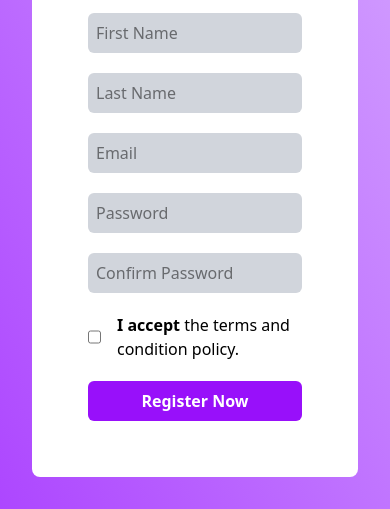
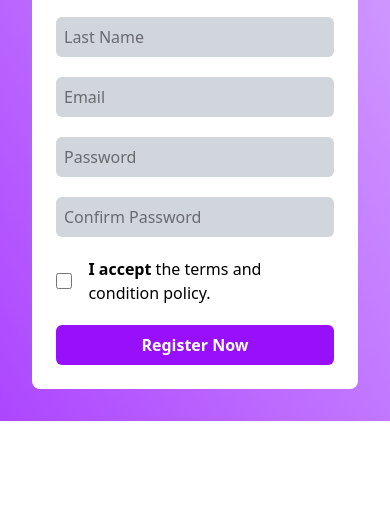
Before and after one commit to sihanas-mn/login-page-design-tailwind, a website: page index.html in a window 390 px wide. Shown: the part 391-900 px from the top of the page. After the commit the page ends 844 px from the top, so only its background shows below. Drawn offline with Linux system fonts and the light colour scheme.

Commit message:
feat: update padding classes for improved layout in index.html and output.css

```diff
--- a/index.html
+++ b/index.html
@@ -15,7 +15,7 @@
                 <p class="text-white z-10 text-center">Lorem ipsum dolor sit amet consectetur adipisicing elit. Beatae consequuntur ducimus alias voluptatibus veniam, minima iste. Harum fugit nam enim!</p>
             </div>
 
-            <div class="p-14 md:w-1/2 flex flex-col gap-y-4 ">
+            <div class="p-6 md:w-1/2 flex flex-col gap-y-4 md:p-12 lg:p-14">
                 <p class="text-3xl font-bold">Register</p>
                 <p class="font-semibold">Create You Account. It's Free.</p>
 
```
Also changed, not shown: src/output.css.
